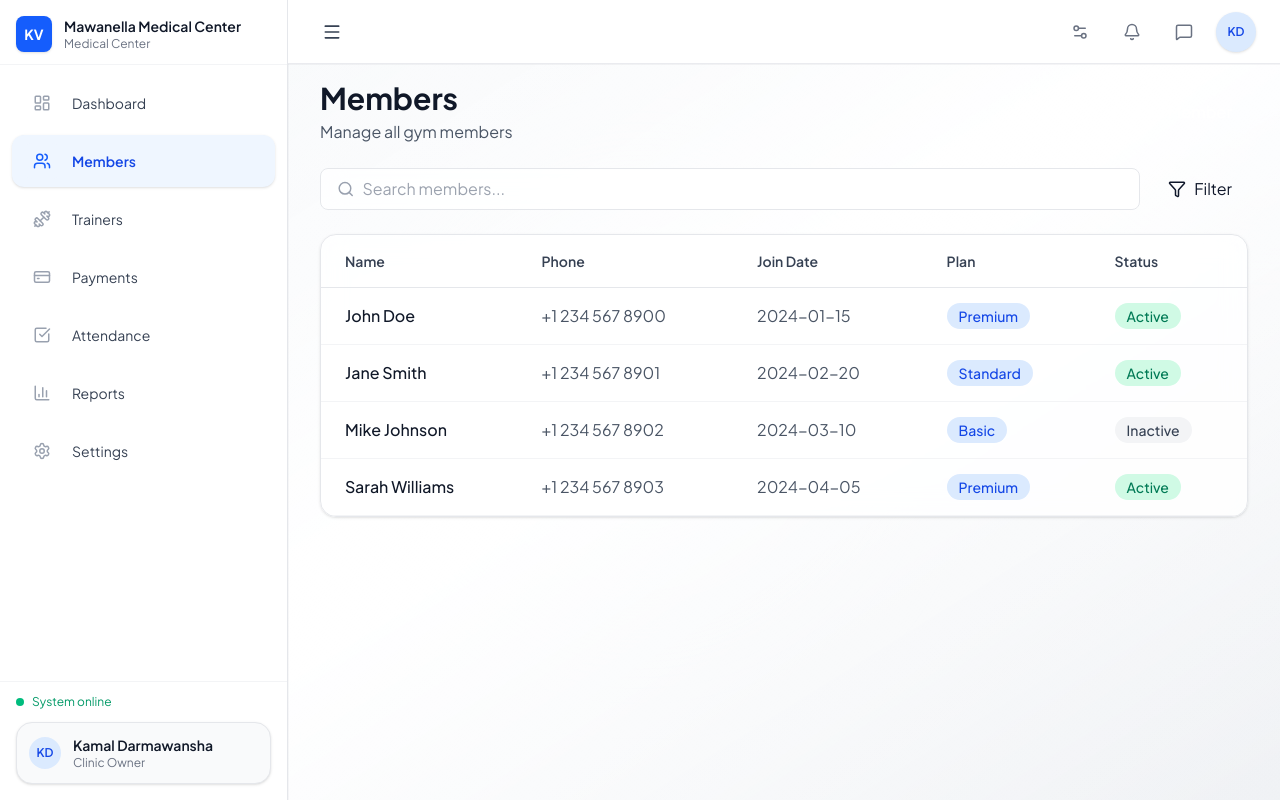
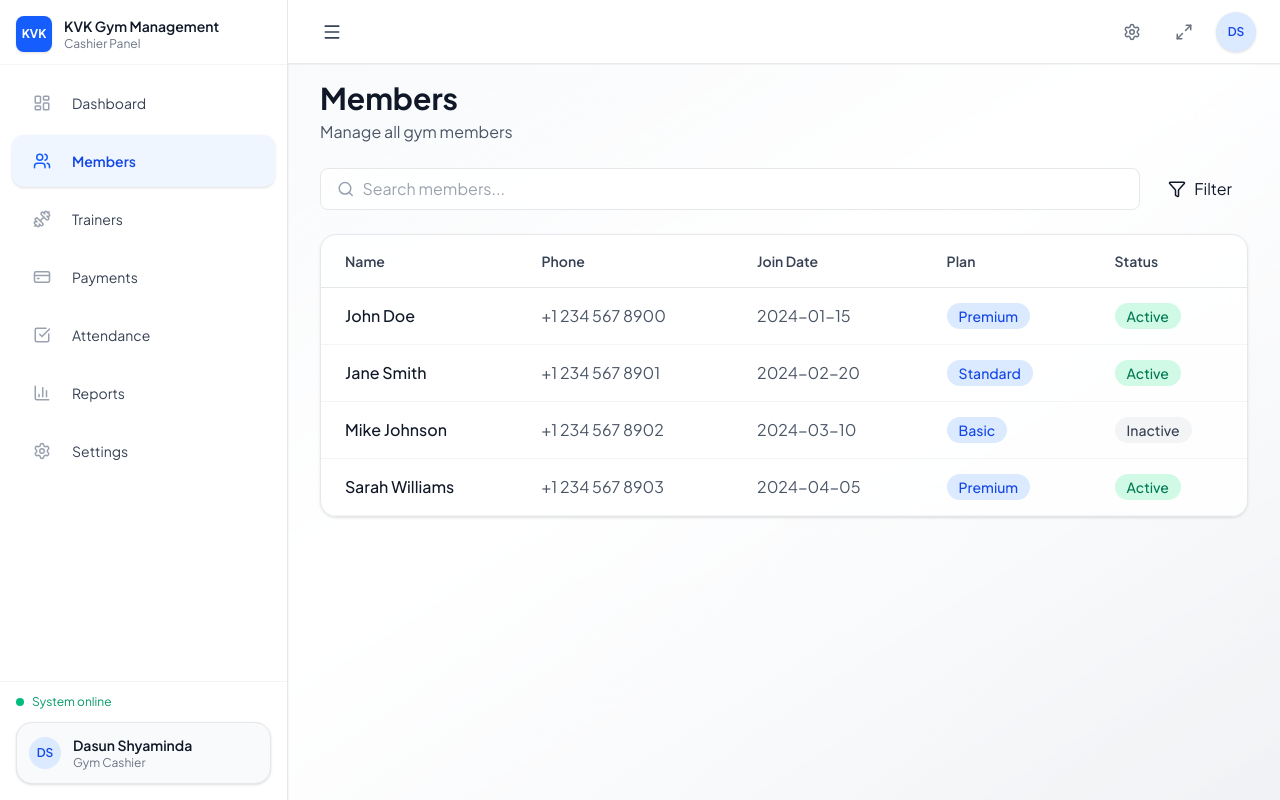
Before and after one commit to 2DCoders/KVK-Gym, a React (Vite) app in the folder kvk-gym-billing/: page /members in a window 1280 px wide. Built offline with nearby package versions, Linux system fonts and the light colour scheme.

Commit message:
feat: update navbar and sidebar components with new icons, improved labels, and enhanced user identification

```diff
--- a/kvk-gym-billing/src/components/navbar/index.tsx
+++ b/kvk-gym-billing/src/components/navbar/index.tsx
@@ -1,4 +1,4 @@
-import { Menu, X, Bell, Settings2, MessageSquare } from 'lucide-react';
+import { Menu, X, Maximize2, Settings } from 'lucide-react';
 
 interface NavbarProps {
   sidebarOpen: boolean;
@@ -35,16 +35,13 @@ export default function Navbar({
 
         <div className="flex items-center gap-2 sm:gap-3 ml-auto shrink-0">
           <button className="hidden sm:flex items-center justify-center w-10 h-10 rounded-full text-gray-500 hover:bg-gray-100 hover:text-gray-700 transition-colors" aria-label="Settings">
-            <Settings2 size={18} />
+            <Settings size={18} />
           </button>
-          <button className="flex items-center justify-center w-10 h-10 rounded-full text-gray-500 hover:bg-gray-100 hover:text-gray-700 transition-colors" aria-label="Notifications">
-            <Bell size={18} />
-          </button>
-          <button className="hidden sm:flex items-center justify-center w-10 h-10 rounded-full text-gray-500 hover:bg-gray-100 hover:text-gray-700 transition-colors" aria-label="Messages">
-            <MessageSquare size={18} />
+          <button className="hidden sm:flex items-center justify-center w-10 h-10 rounded-full text-gray-500 hover:bg-gray-100 hover:text-gray-700 transition-colors" aria-label="Full screen">
+            <Maximize2 size={18} />
           </button>
           <button className="w-10 h-10 rounded-full bg-blue-100 text-blue-700 flex items-center justify-center text-xs font-semibold shadow-sm">
-            KD
+            DS
           </button>
         </div>
       </div>
--- a/kvk-gym-billing/src/components/sidebar/index.tsx
+++ b/kvk-gym-billing/src/components/sidebar/index.tsx
@@ -113,12 +113,12 @@ export default function Sidebar({ isOpen, isMobile, onClose }: SidebarProps) {
           <div className="px-4 pt-4 pb-3 border-b border-gray-100">
             <div className="flex items-center gap-3">
               <div className="w-9 h-9 rounded-lg bg-blue-600 text-white flex items-center justify-center shadow-sm">
-                <span className="text-sm font-bold">KV</span>
+                <span className="text-xs font-bold">KVK</span>
               </div>
               {!collapsed && (
                 <div className="min-w-0">
-                  <p className="text-sm font-semibold text-gray-900 truncate">Mawanella Medical Center</p>
-                  <p className="text-xs text-gray-500">Medical Center</p>
+                  <p className="text-sm font-semibold text-gray-900 truncate">KVK Gym Management</p>
+                  <p className="text-xs text-gray-500">Cashier Panel</p>
                 </div>
               )}
             </div>
@@ -180,18 +180,18 @@ export default function Sidebar({ isOpen, isMobile, onClose }: SidebarProps) {
             {!collapsed && (
               <div className="flex items-center gap-3 rounded-2xl border border-gray-200 bg-gray-50 px-3 py-3 shadow-sm">
                 <div className="w-8 h-8 rounded-full bg-blue-100 text-blue-700 flex items-center justify-center text-xs font-semibold">
-                  KD
+                  DS
                 </div>
                 <div className="min-w-0 flex-1">
-                  <p className="text-sm font-semibold text-gray-900 truncate">Kamal Darmawansha</p>
-                  <p className="text-xs text-gray-500">Clinic Owner</p>
+                  <p className="text-sm font-semibold text-gray-900 truncate">Dasun Shyaminda</p>
+                  <p className="text-xs text-gray-500">Gym Cashier</p>
                 </div>
               </div>
             )}
 
             {collapsed && (
               <div className="w-8 h-8 rounded-full bg-blue-100 text-blue-700 flex items-center justify-center text-xs font-semibold">
-                  KD
+                  DS
                 </div>
             )}
           </div>
```
